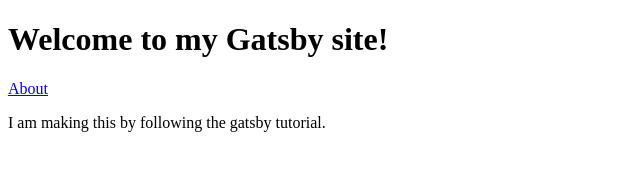
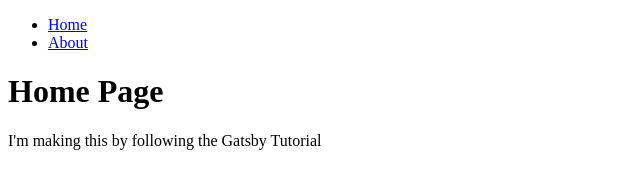
Before and after one commit to kariz-dev/my-first-gatsby-site, a Gatsby site: page / in a window 1280 px wide. Shown: the whole page, without its empty margins (0-640 px from the left). Built offline with nearby package versions, Linux system fonts and the light colour scheme; Gatsby itself is replaced by a stand-in of ours.

Commit message:
create a reusable layout component

```diff
--- /dev/null
+++ b/src/components/layout.jsx
@@ -0,0 +1,24 @@
+import * as React from 'react'
+import { Link } from 'gatsby'
+
+const Layout = ({ pageTitle, children }) => {
+  return (
+    <main>
+      <title>{pageTitle}</title>
+      <nav>
+        <ul>
+          <li>
+            <Link to='/'>Home</Link>
+          </li>
+          <li>
+            <Link to='/about'>About</Link>
+          </li>
+        </ul>
+      </nav>
+      <h1>{pageTitle}</h1>
+      {children}
+    </main>
+  )
+}
+
+export default Layout
--- a/src/pages/index.jsx
+++ b/src/pages/index.jsx
@@ -1,16 +1,13 @@
 // Step 1: import react
 import * as React from "react"
-import { Link } from "gatsby"
+import Layout from '../components/layout'
 
 // Step 2: Define a component
 const IndexPage = () => {
   return (
-    <main>
-      <title>Home Page</title>
-      <h1>Welcome to my Gatsby site!</h1>
-      <Link to="/about">About</Link>
-      <p>I am making this by following the gatsby tutorial.</p>
-    </main>
+    <Layout pageTitle='Home Page'>
+      <p>I'm  making this by following the Gatsby Tutorial</p>
+    </Layout>
   )
 }
 
```
Also changed, not shown: src/pages/about.jsx (+4 -7 lines).
